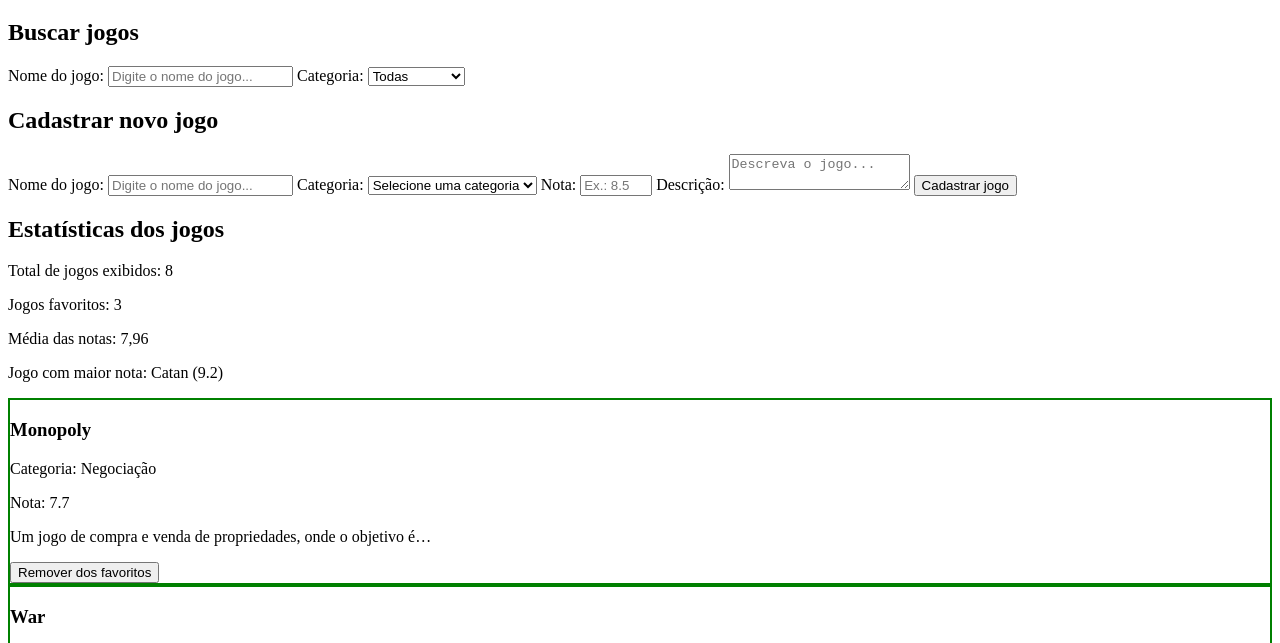
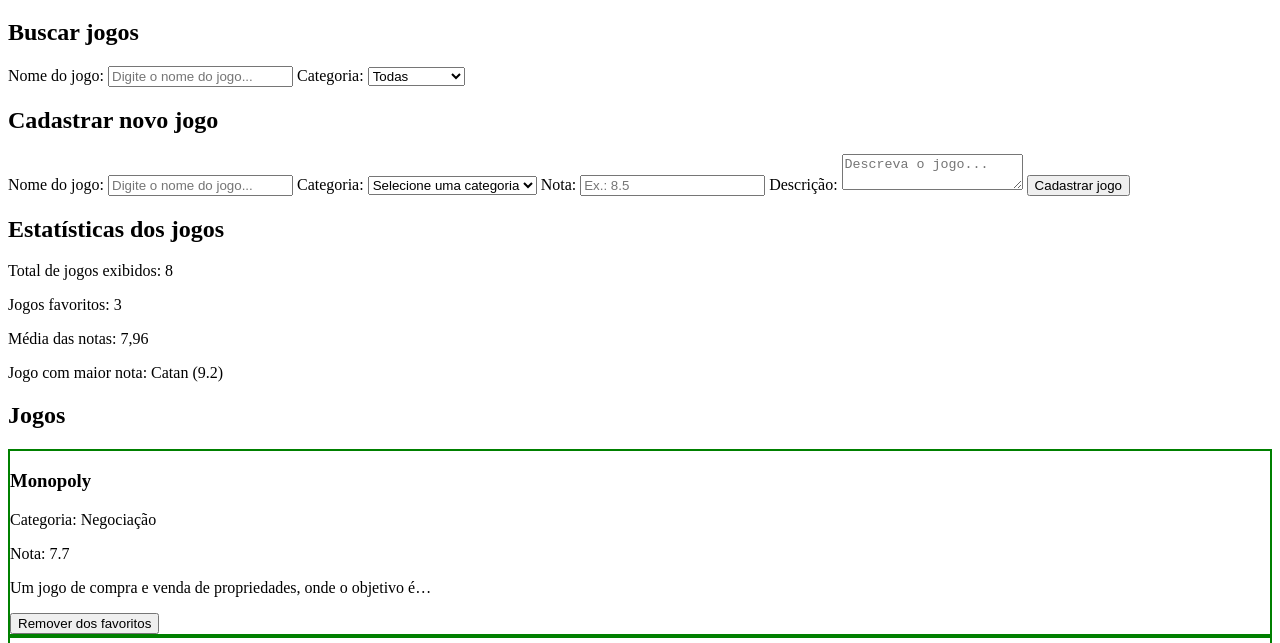
Before and after one commit to gabrielshrocha/fatecrp-dw-avaliacao, a plain HTML site: page index.html in a window 1280 px wide. Shown: the part 61-704 px from the top of the page. Drawn offline with Linux system fonts and the light colour scheme.

Commit message:
fix: campo de nota como texto e titulo na seção de jogos

```diff
--- a/index.html
+++ b/index.html
@@ -60,12 +60,10 @@
 
                 <label for="campo-nota">Nota:</label>
                 <input
-                    type="number"
+                    type="text"
                     id="campo-nota"
+                    inputmode="decimal"
                     placeholder="Ex.: 8.5"
-                    min="0"
-                    max="10"
-                    step="0.1"
                 >
 
                 <label for="campo-descricao">Descrição:</label>
@@ -93,7 +91,10 @@
             <p>Jogo com maior nota: <span id="maior-nota">—</span></p>
         </section>
 
-        <section id="lista-jogos"></section>
+        <section id="secao-jogos">
+            <h2>Jogos</h2>
+            <div id="lista-jogos"></div>
+        </section>
     </main>
 
     <footer>
```
